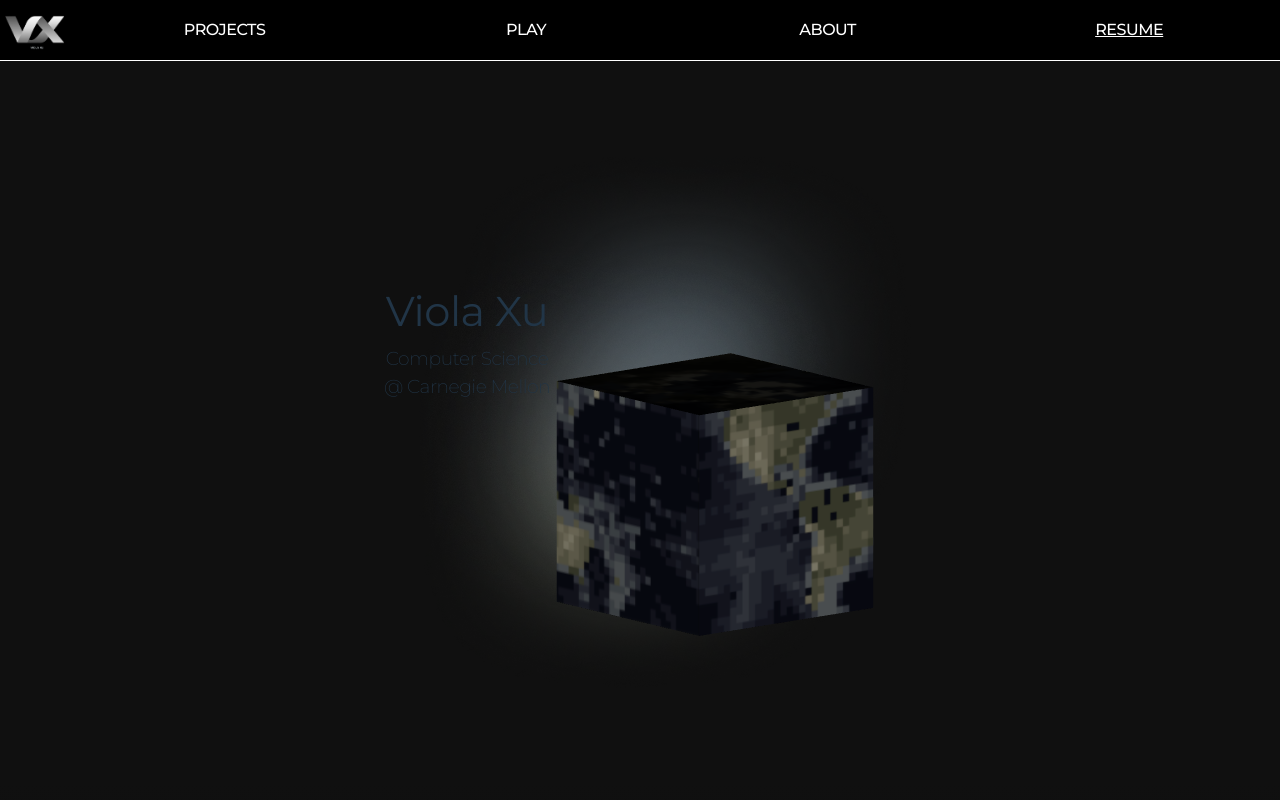
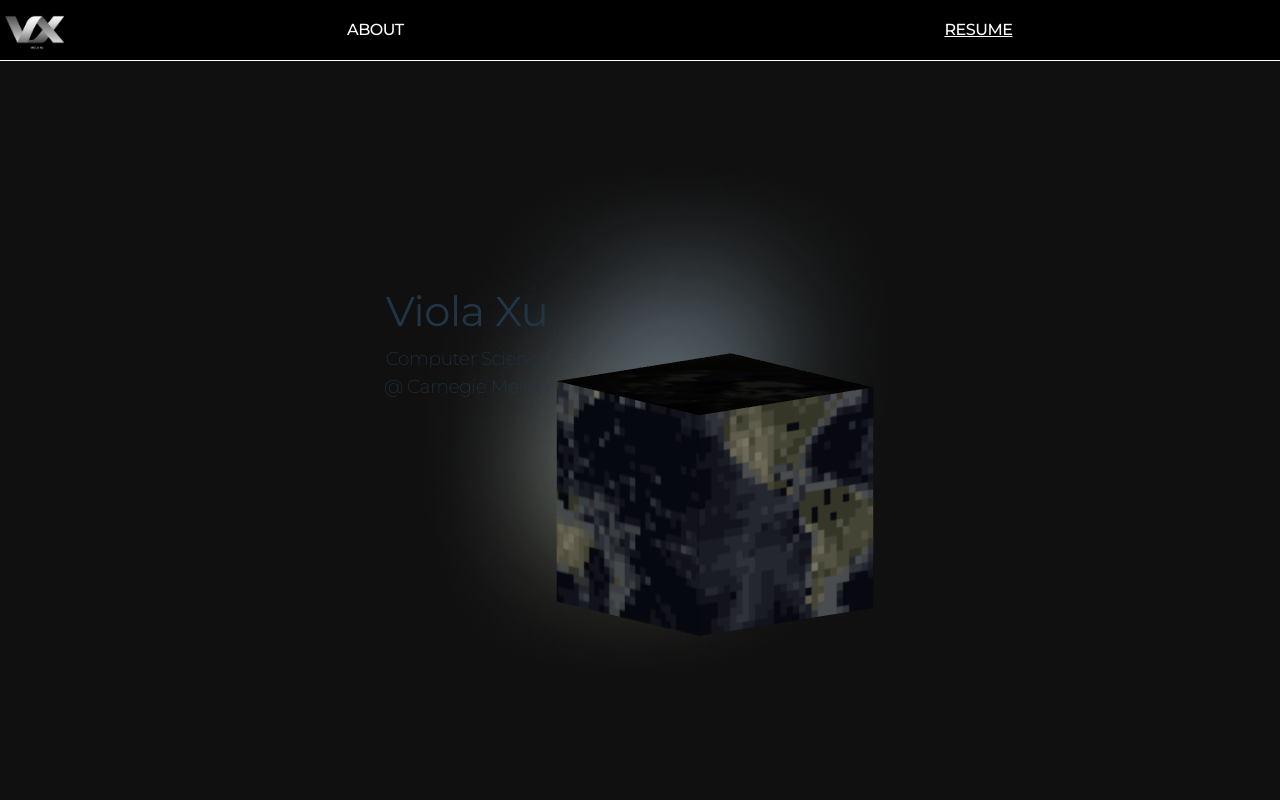
Before and after one commit to vixu8/vixu8.github.io, a React (Vite) app: page / in a window 1280 px wide. Shown: the top 800 px of the page. Built offline with nearby package versions, Linux system fonts and the light colour scheme.

Commit message:
Temporary NavBar edit, pathing edits

```diff
--- a/src/Home.jsx
+++ b/src/Home.jsx
@@ -1,7 +1,6 @@
 import './App.css'
 import React from 'react'
 import GlobeMover from './GlobeMover'
-import darkFancy from '../public/darkFancy.png'
 import popoutArrow from './assets/arrow.svg'
 import rhythmMaker from './assets/rhythmMakerDemo.png'
 import stopdot from './assets/stopdotDemo.png'
@@ -21,7 +20,7 @@ class Home extends React.Component {
         </div>
 
         <div style={{marginLeft: '20px', display: 'flex', justifyContent: 'flex-end', flexShrink: 0}}>
-          <img src={image ? image : darkFancy} alt={projectName} style={{height: '45vh', width: '40vw', objectFit: 'contain',borderRadius: '8px'}} />
+          <img src={image ? image : "/darkFancy.png"} alt={projectName} style={{height: '45vh', width: '40vw', objectFit: 'contain',borderRadius: '8px'}} />
           {link && (
             <a href={link} target="_blank" rel="noopener noreferrer" style={{color: '#007bff', position: 'absolute', padding: '10px'}}><img src={popoutArrow} alt={'View Project Page'}/></a>
           )}
--- a/src/NavBar.jsx
+++ b/src/NavBar.jsx
@@ -12,17 +12,17 @@ class NavBar extends React.Component {
                     <li style={{ flex: '0' }}>
                         <a href="/" ><img src={darkFancy} alt={"logo"} style={{height: '100%', width: 'auto'}}/></a>
                     </li>
-                    <li style={{ flex: '1' }}>
+                    {/* <li style={{ flex: '1' }}>
                         <a href="/projects" style={{ color: '#fff', lineHeight: '60px' }}>PROJECTS</a>
-                    </li>
-                    <li style={{ flex: '1'  }}>
+                    </li> */}
+                    {/* <li style={{ flex: '1'  }}>
                         <a href="/play" style={{ color: '#fff', lineHeight: '60px'}}>PLAY</a>
-                    </li>
+                    </li> */}
                     <li style={{ flex: '1'  }}>
                         <a href="/about" style={{ color: '#fff', lineHeight: '60px' }}>ABOUT</a>
                     </li>
                     <li style={{ flex: '1' }}>
-                        <a href="/resume" style={{ color: '#fff', textDecoration: 'underline', lineHeight: '60px'}}>RESUME</a>
+                        <a href="https://drive.google.com/file/d/11WTMr663LAnXoa2eGh9ZGmYsF2OYavYR/view?usp=sharing" target="_blank" style={{ color: '#fff', textDecoration: 'underline', lineHeight: '60px'}}>RESUME</a>
                     </li>
                 </ul>
         </nav>
```
